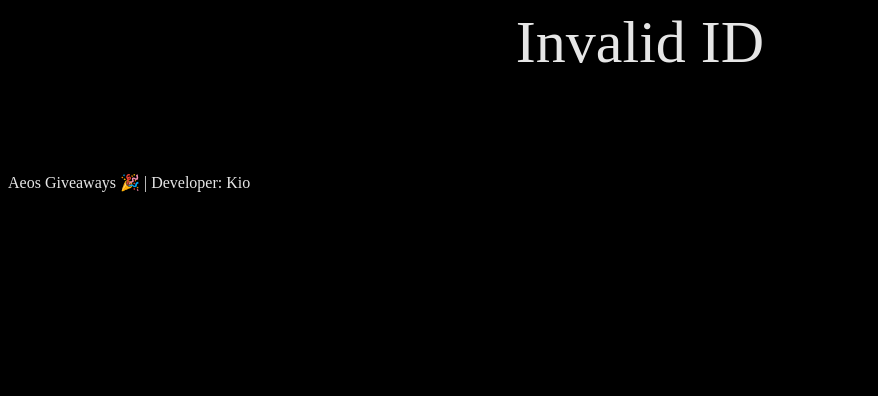
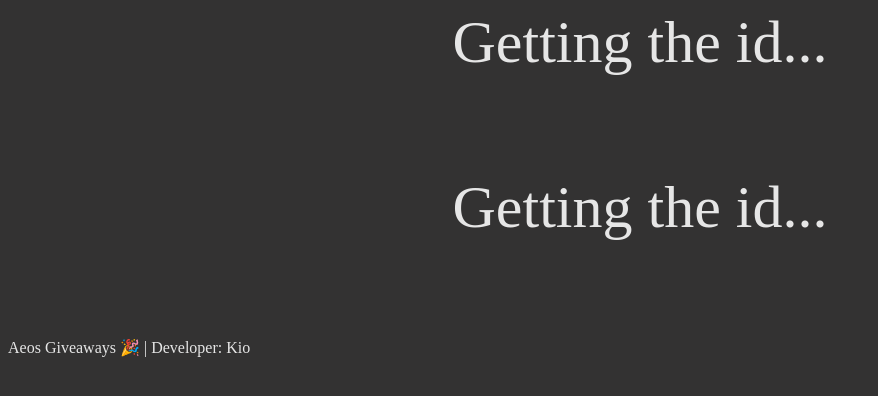
Before and after one commit to Kio-07/aeos-giveaways.github.io, a plain HTML site: page index.html in a window 1280 px wide. Shown: the whole page, without its empty margins (0-878 px from the left). Drawn offline with Linux system fonts and the light colour scheme.

Commit message:
Update index.html

```diff
--- a/index.html
+++ b/index.html
@@ -1,10 +1,34 @@
+
 
 <!DOCTYPE HTML>
 <html>
 <head>
 <style>
 body {
-background-color: #000000;
+background-color: #333232;
+color: #e6e6e6;
+}
+p {
+  text-align: center;
+  font-size: 60px;
+  margin-top: 0px;
+
+}
+</style>
+</head>
+<body>
+
+<p id="count">Getting the id...</p>
+
+<br> <br>
+
+
+<!DOCTYPE HTML>
+<html>
+<head>
+<style>
+body {
+background-color: #333232;
 color: #e6e6e6;
 }
 p {
@@ -22,8 +46,8 @@ p {
 <br> <br>
 Aeos Giveaways 🎉 | Developer: Kio
 <script>
-if(undefined) {
-var countDownDate = undefined
+if() {
+var countDownDate =
 
 var x = setInterval(function() {
 
```
